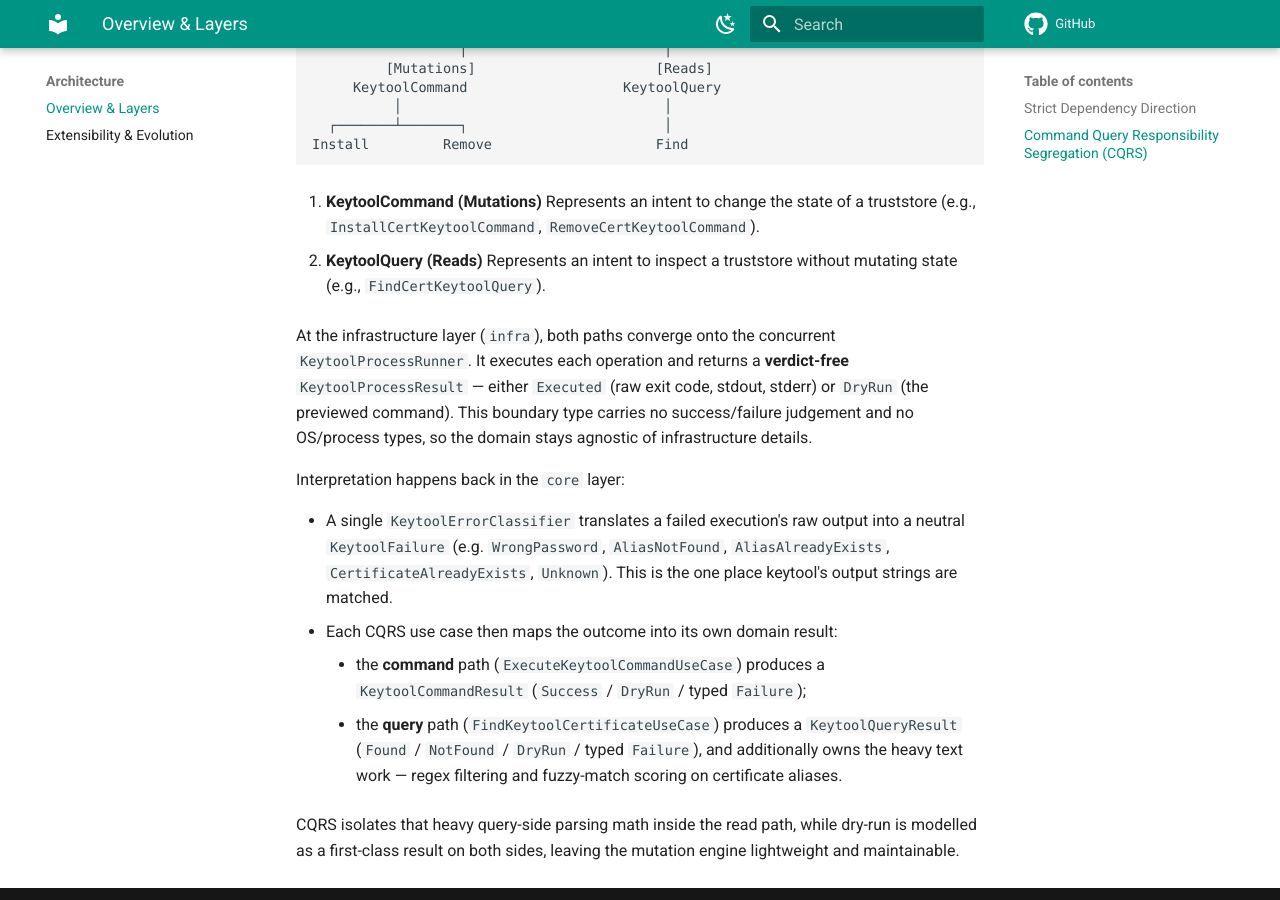
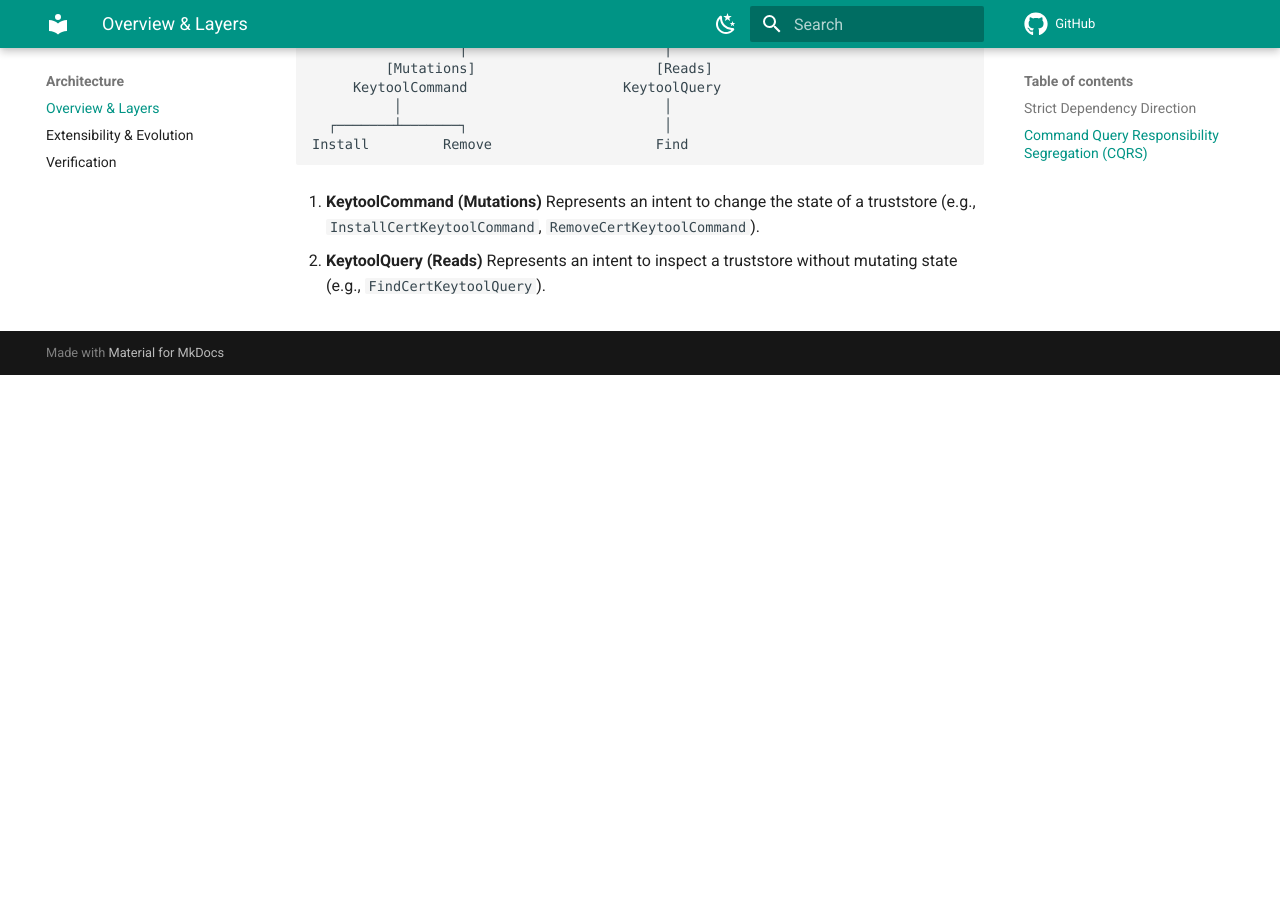
Before and after one commit to ADarko22/JDKCertsTool, an MkDocs documentation site: the page built from docs/website/architecture/layers.md, in a window 1280 px wide and 900 px high, scrolled down 958 px. Built offline with MkDocs 1.6.1 and Material for MkDocs 9.7.7, drawn with Linux system fonts in a browser that asks for light colours; some web fonts are replaced; comment, search, counter and statistics services are not loaded; after the commit the page ends 1333 px from its top, so only the background shows below that.

```diff
--- a/docs/website/architecture/layers.md
+++ b/docs/website/architecture/layers.md
@@ -38,23 +38,3 @@ Install         Remove                    Find
 
 2. **KeytoolQuery (Reads)**
    Represents an intent to inspect a truststore without mutating state (e.g., `FindCertKeytoolQuery`).
-
-At the infrastructure layer (`infra`), both paths converge onto the concurrent `KeytoolProcessRunner`. It executes each
-operation and returns a **verdict-free** `KeytoolProcessResult` — either `Executed` (raw exit code, stdout, stderr) or
-`DryRun` (the previewed command). This boundary type carries no success/failure judgement and no OS/process types, so
-the domain stays agnostic of infrastructure details.
-
-Interpretation happens back in the `core` layer:
-
-- A single `KeytoolErrorClassifier` translates a failed execution's raw output into a neutral `KeytoolFailure`
-  (e.g. `WrongPassword`, `AliasNotFound`, `AliasAlreadyExists`, `CertificateAlreadyExists`, `Unknown`). This is the one
-  place keytool's output strings are matched.
-- Each CQRS use case then maps the outcome into its own domain result:
-    - the **command** path (`ExecuteKeytoolCommandUseCase`) produces a `KeytoolCommandResult`
-      (`Success` / `DryRun` / typed `Failure`);
-    - the **query** path (`FindKeytoolCertificateUseCase`) produces a `KeytoolQueryResult`
-      (`Found` / `NotFound` / `DryRun` / typed `Failure`), and additionally owns the heavy text work — regex filtering
-      and fuzzy-match scoring on certificate aliases.
-
-CQRS isolates that heavy query-side parsing math inside the read path, while dry-run is modelled as a first-class result
-on both sides, leaving the mutation engine lightweight and maintainable.
--- a/mkdocs.yml
+++ b/mkdocs.yml
@@ -59,6 +59,7 @@ nav:
   - Architecture:
       - Overview & Layers: website/architecture/layers.md
       - Extensibility & Evolution: website/architecture/extensibility.md
+      - Verification: website/architecture/verification.md
   - Contributing:
       - Getting Started: website/development/getting-started.md
       - Commands & Style: website/development/commands-style.md
```
Also changed, not shown: ARCHITECTURE.md (+66 -61 lines), docs/website/architecture/verification.md (added, +18 -0 lines), 1 other file.
